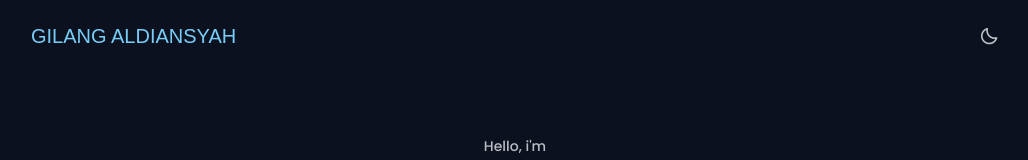
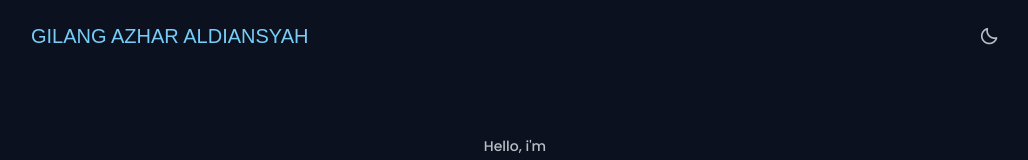
Before and after one commit to GilangAldiansyah/GilangAldiansyah.github.io, a plain HTML site: page index.html in a window 1280 px wide. Shown: the top 160 px of the page, without its empty margins (125-1153 px from the left). Drawn offline with nearby package versions, Linux system fonts and the light colour scheme; a web font is replaced by a local one.

Commit message:
Update index.html

```diff
--- a/index.html
+++ b/index.html
@@ -21,7 +21,7 @@
     <!--=============== HEADER ===============-->
     <header class="header" id="header">
       <nav class="nav container">
-        <a href="" class="nav_logo">GILANG ALDIANSYAH</a>
+        <a href="" class="nav_logo">GILANG AZHAR ALDIANSYAH</a>
         <div class="nav_menu">
           <ul class="nav_list">
             <li class="nav_item">
```
